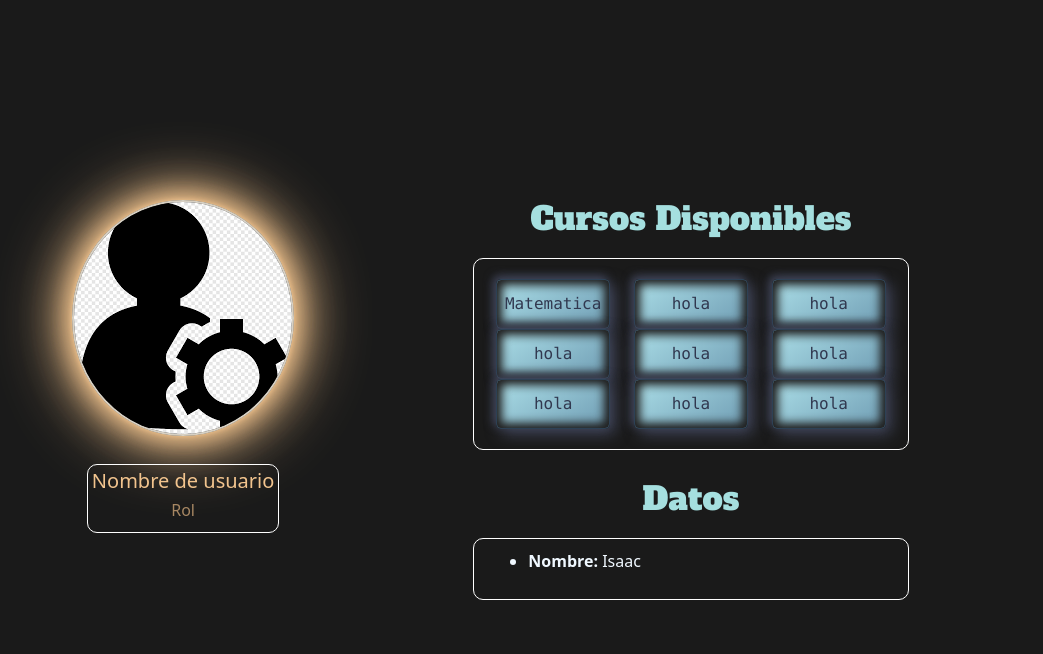
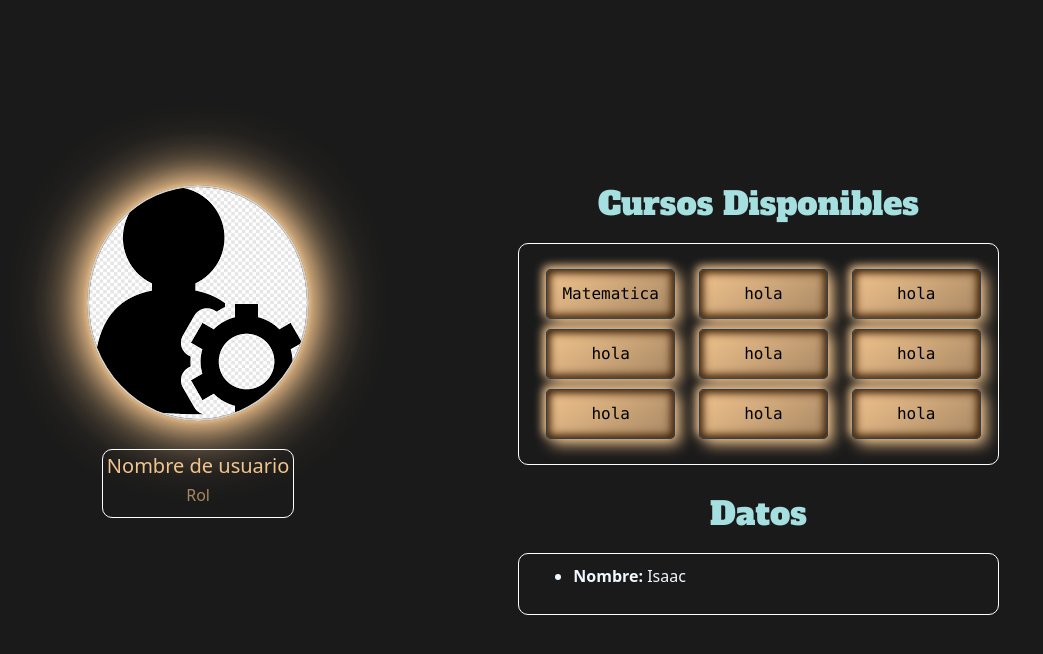
Before and after one commit to 13isaac/Gestion-academica-escolar, a React (Vite) app in the folder app/frontend/: page /perfil in a window 1280 px wide. Shown: the top 654 px of the page, without its empty margins (0-1043 px from the left). Built offline with nearby package versions, Linux system fonts and the light colour scheme.

Commit message:
estilo de boton

```diff
--- a/app/frontend/src/styles/Boton.css
+++ b/app/frontend/src/styles/Boton.css
@@ -1,8 +1,8 @@
 button {
     height: 50px;
-    margin: 0px;
+    margin: 5px;
     width: 100%;
-    background: #abdee7;
+    background: #f2c48e;
     -webkit-box-pack: center;
     -ms-flex-pack: center;
     justify-content: center;
@@ -13,20 +13,20 @@ button {
     font-family: Consolas, Courier New, monospace;
     border: solid #2d4155 1px;
     font-size: 16px;
-    color: rgb(49, 56, 79);
+    color: rgb(0, 0, 0);
     -webkit-transition: 500ms;
     transition: 500ms;
     border-radius: 5px;
-    background: linear-gradient(145deg, #abdee7, #6f9cb3);
+    background: linear-gradient(145deg, #f2c48e, #a78763);
     -webkit-box-shadow: -1px -5px 15px #41465b, 5px 5px 15px #41465b,
     inset 5px 5px 10px #212121, inset -5px -5px 10px #212121;
-    box-shadow: -3px -3px 10px #41465b, 5px 5px 15px #41465b,
-    inset 5px 5px 10px #212121, inset -5px -5px 10px #212121;
+    box-shadow: -3px -3px 10px #f2c48e, 5px 5px 15px #f2c48e,
+    inset 3px 3px 8px #43260c, inset -3px -3px 8px #43260c;
 }
 
 button:hover {
     -webkit-box-shadow: 1px 1px 13px #20232e, -1px -1px 13px #545b78;
-    box-shadow: 1px 1px 13px #20232e, -1px -1px 13px #545b78;
+    box-shadow: 1px 1px 13px #8d6a57, -1px -1px 13px #e6a283;
     color: #d6d6d6;
     -webkit-transition: 500ms;
     transition: 500ms;
@@ -34,7 +34,7 @@ button:hover {
 
 button:active {
     -webkit-box-shadow: 1px 1px 13px #20232e, -1px -1px 33px #545b78;
-    box-shadow: 1px 1px 13px #f1f1f1, -1px -1px 33px #a7a7a8;
+    box-shadow: 1px 1px 13px #fff1a1, -1px -1px 33px #ffe868;
     color: #d6d6d6;
     -webkit-transition: 100ms;
     transition: 100ms;
```
Also changed, not shown: 1 other file (tests, documents, lock files or other folders).
